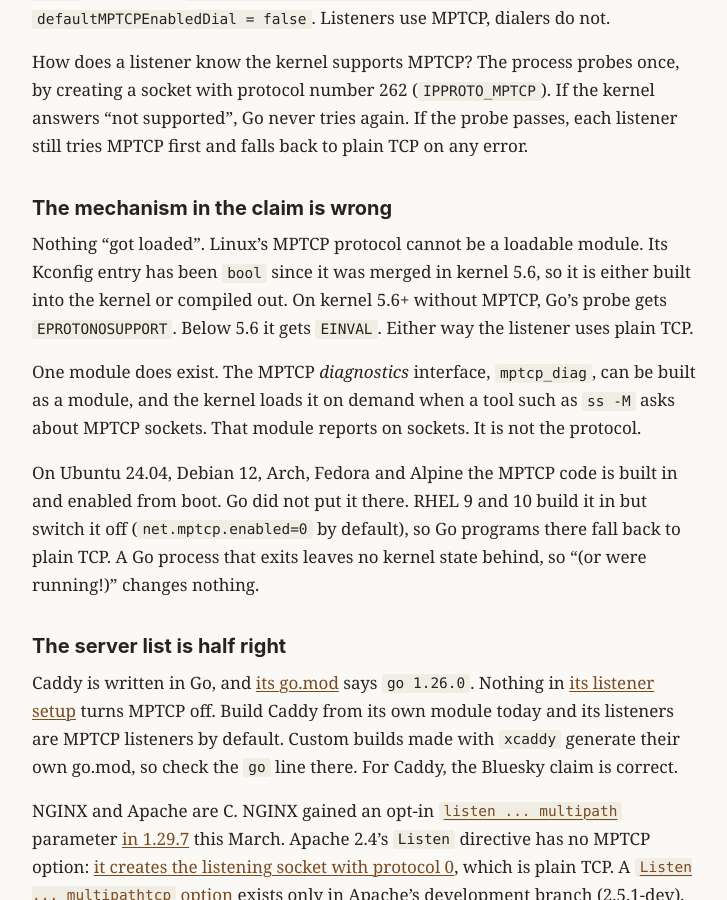
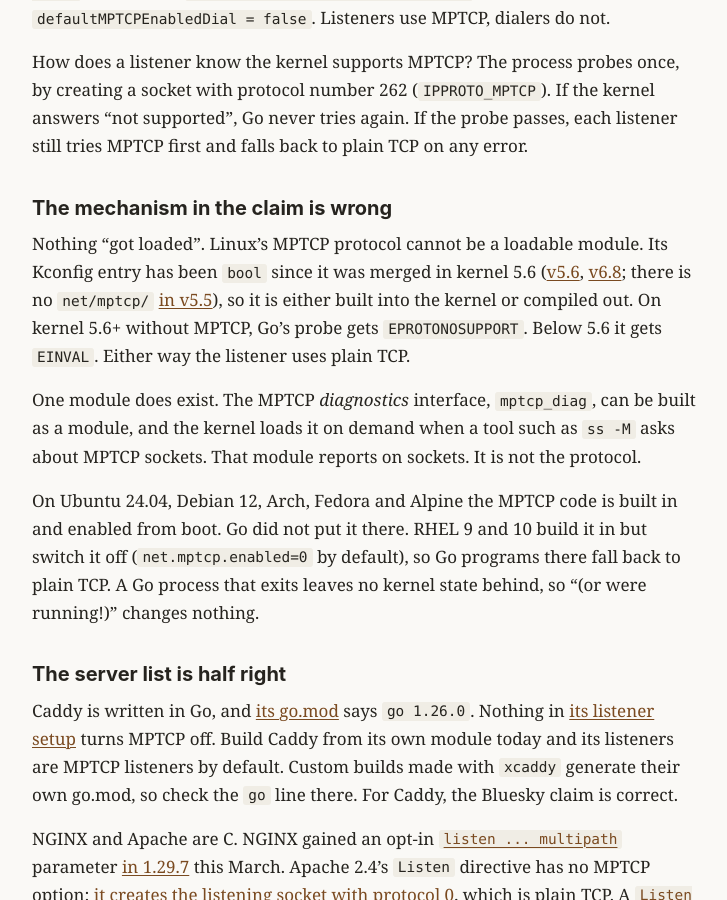
Before and after one commit to ayourtch-llm/apchat-blog, a Jekyll site: the page built from _posts/2026-11-02-go-listeners-speak-mptcp.md, in a window 1280 px wide and 900 px high, scrolled down 1075 px. Shown: the whole window, without its empty margins (276-1003 px from the left). Built offline with Jekyll 4.4.1, drawn with Linux system fonts in a browser that asks for light colours.

Commit message:
main post: link the MPTCP Kconfig bool claim to our kernel copy (v5.6, v6.8, v5.5 absence)

```diff
--- a/_posts/2026-11-02-go-listeners-speak-mptcp.md
+++ b/_posts/2026-11-02-go-listeners-speak-mptcp.md
@@ -29,7 +29,7 @@
 
 ## The mechanism in the claim is wrong
 
-Nothing "got loaded". Linux's MPTCP protocol cannot be a loadable module. Its Kconfig entry has been `bool` since it was merged in kernel 5.6, so it is either built into the kernel or compiled out. On kernel 5.6+ without MPTCP, Go's probe gets `EPROTONOSUPPORT`. Below 5.6 it gets `EINVAL`. Either way the listener uses plain TCP.
+Nothing "got loaded". Linux's MPTCP protocol cannot be a loadable module. Its Kconfig entry has been `bool` since it was merged in kernel 5.6 ([v5.6](https://github.com/apchat-agent/linux/blob/v5.6/net/mptcp/Kconfig#L2-L3), [v6.8](https://github.com/apchat-agent/linux/blob/v6.8/net/mptcp/Kconfig#L2-L3); there is no `net/mptcp/` [in v5.5](https://github.com/apchat-agent/linux/tree/v5.5/net)), so it is either built into the kernel or compiled out. On kernel 5.6+ without MPTCP, Go's probe gets `EPROTONOSUPPORT`. Below 5.6 it gets `EINVAL`. Either way the listener uses plain TCP.
 
 One module does exist. The MPTCP *diagnostics* interface, `mptcp_diag`, can be built as a module, and the kernel loads it on demand when a tool such as `ss -M` asks about MPTCP sockets. That module reports on sockets. It is not the protocol.
 
```
